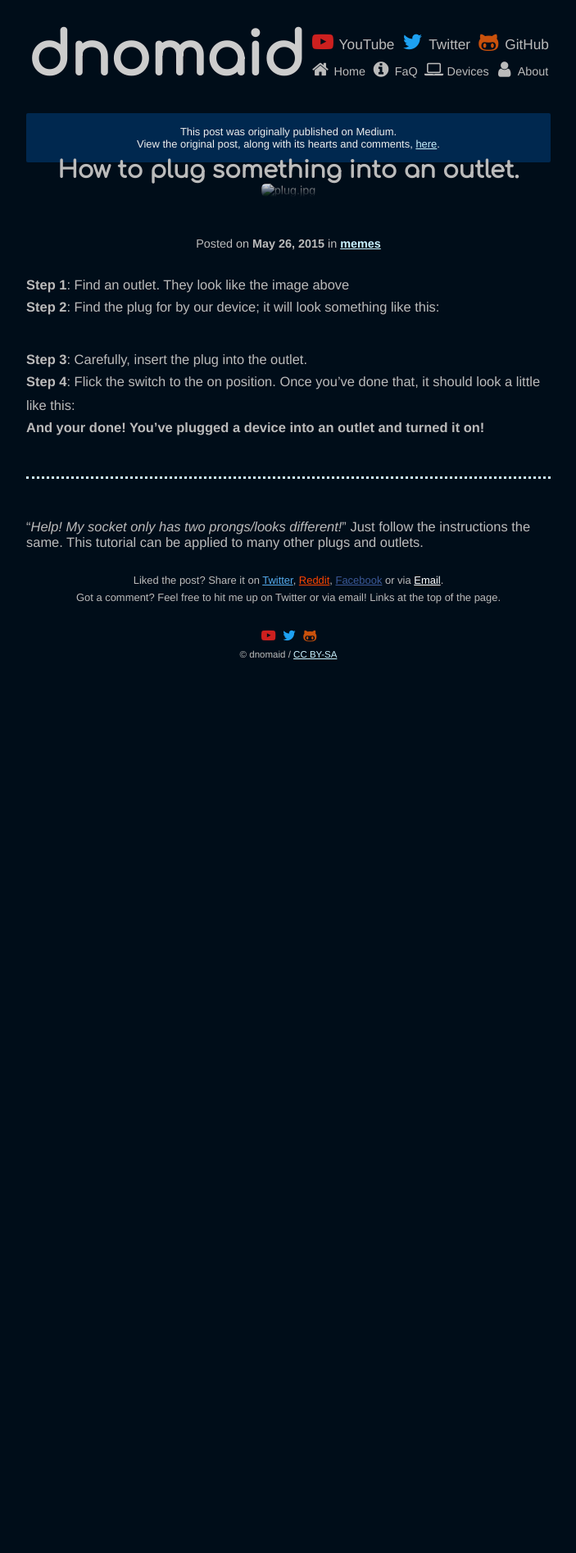
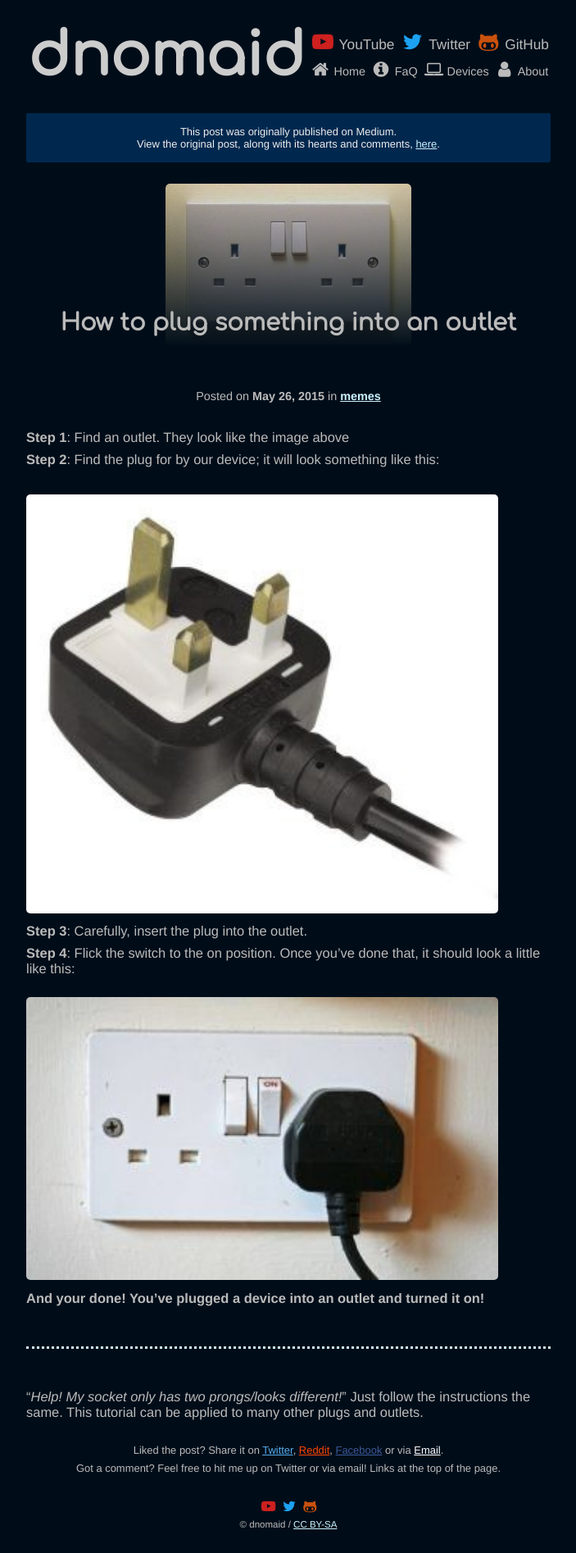
Before and after one commit to tomfishemoji/tomfishemoji.github.io, a Jekyll site: the page built from _posts/2015-05-26-How-to-plug-something-into-an-outlet.md, in a window 1280 px wide. Shown: the whole page at 82% size, without its empty margins (288-991 px from the left). Built offline with Jekyll 4.4.1, drawn with Linux system fonts in a browser that asks for light colours; before the commit the page ends 900 px from its top, so only the background shows below that.

Commit message:
fix images of a post

```diff
--- a/_posts/2015-05-26-How-to-plug-something-into-an-outlet.md
+++ b/_posts/2015-05-26-How-to-plug-something-into-an-outlet.md
@@ -1,6 +1,6 @@
 ---
 layout: post
-title: How to plug something into an outlet.
+title: How to plug something into an outlet
 category: memes
 medium: https://blog.dnomaid.co.uk/how-to-plug-something-into-an-outlet-3e0ea672b70
 image: plug.jpg
@@ -10,12 +10,12 @@ image: plug.jpg
 
 **Step 2**: Find the plug for by our device; it will look something like this:
 
-![](/img/posts/How to plug something into an outlet./prongs.jpeg)
+![](/img/posts/How to plug something into an outlet/prongs.jpeg)
 
 **Step 3**: Carefully, insert the plug into the outlet.
 
 **Step 4**: Flick the switch to the on position. Once you’ve done that, it should look a little like this:
-![](/img/posts/How to plug something into an outlet./plugon.jpg)
+![](/img/posts/How to plug something into an outlet/plugon.jpg)
 
 **And your done! You’ve plugged a device into an outlet and turned it on!**
 
```
